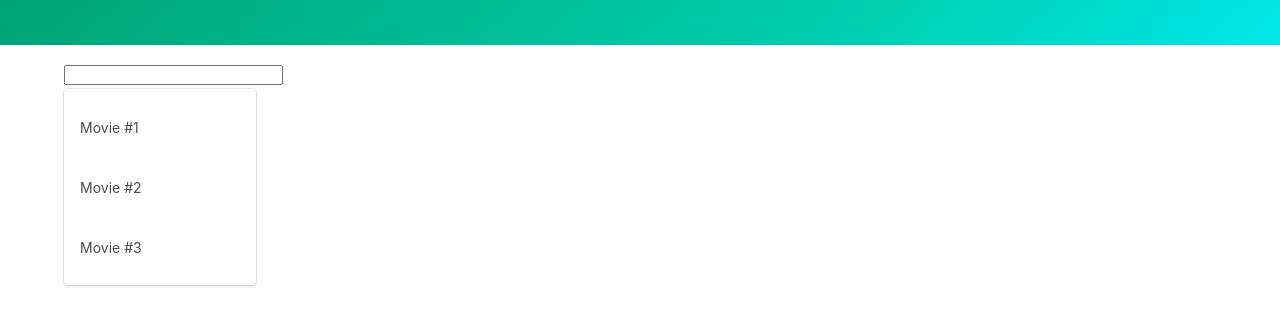
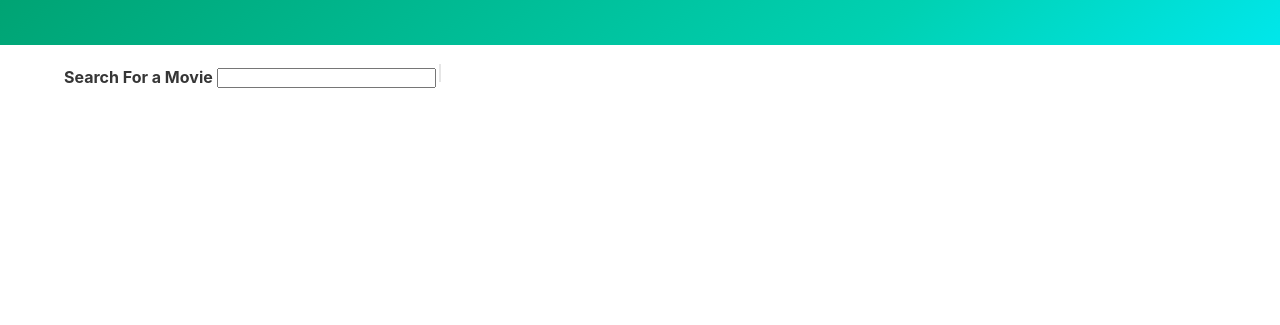
Before and after one commit to abeeralikhan/movie-fight, a plain HTML site: page index.html in a window 1280 px wide. Shown: the part 87-412 px from the top of the page. Drawn offline with nearby package versions, Linux system fonts and the light colour scheme.

Commit message:
refact: move html generation to js to reduce coupling b/w the both files

```diff
--- a/app.js
+++ b/app.js
@@ -22,7 +22,21 @@ const fetchData = async (searchQuery) => {
   return response.data.Search;
 };
 
+const root = document.querySelector(".autocomplete");
+
+root.innerHTML = `
+  <label><strong> Search For a Movie </strong></label>
+  <input class="searchBar" type="text"/>
+  <div class="dropdown">
+    <div class"dropdown-menu">
+      <div class="dropdown-content results"></div>
+    </div>
+  </div>
+`;
+
 const searchBar = document.querySelector(".searchBar");
+const dropdown = document.querySelector(".dropdown");
+const resultsWrapper = document.querySelector(".results");
 
 const onInput = async (event) => {
   const movies = await fetchData(event.target.value);
--- a/index.html
+++ b/index.html
@@ -27,17 +27,7 @@
       </div>
     </section>
     <div class="container">
-      <div class="dropdown is-active">
-        <input class="searchBar" type="text" />
-        <div class="dropdown-menu">
-          <div class="dropdown-content">
-            <a href="" class="dropdown-item">Movie #1</a>
-            <a href="" class="dropdown-item">Movie #2</a>
-            <a href="" class="dropdown-item">Movie #3</a>
-          </div>
-        </div>
-      </div>
-      <div id="target"></div>
+      <div class="autocomplete"></div>
     </div>
     <script src="utils.js"></script>
     <script src="app.js"></script>
```
